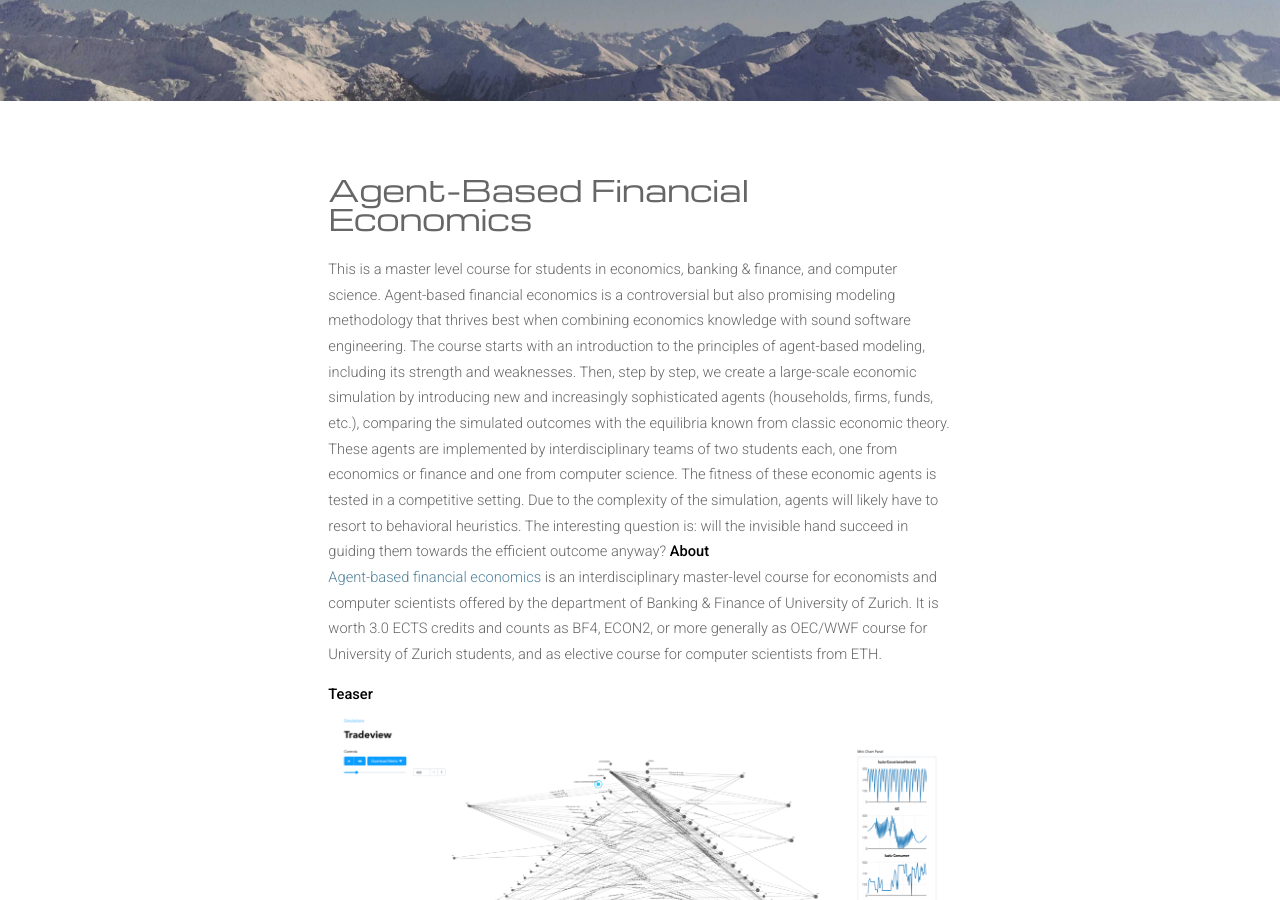
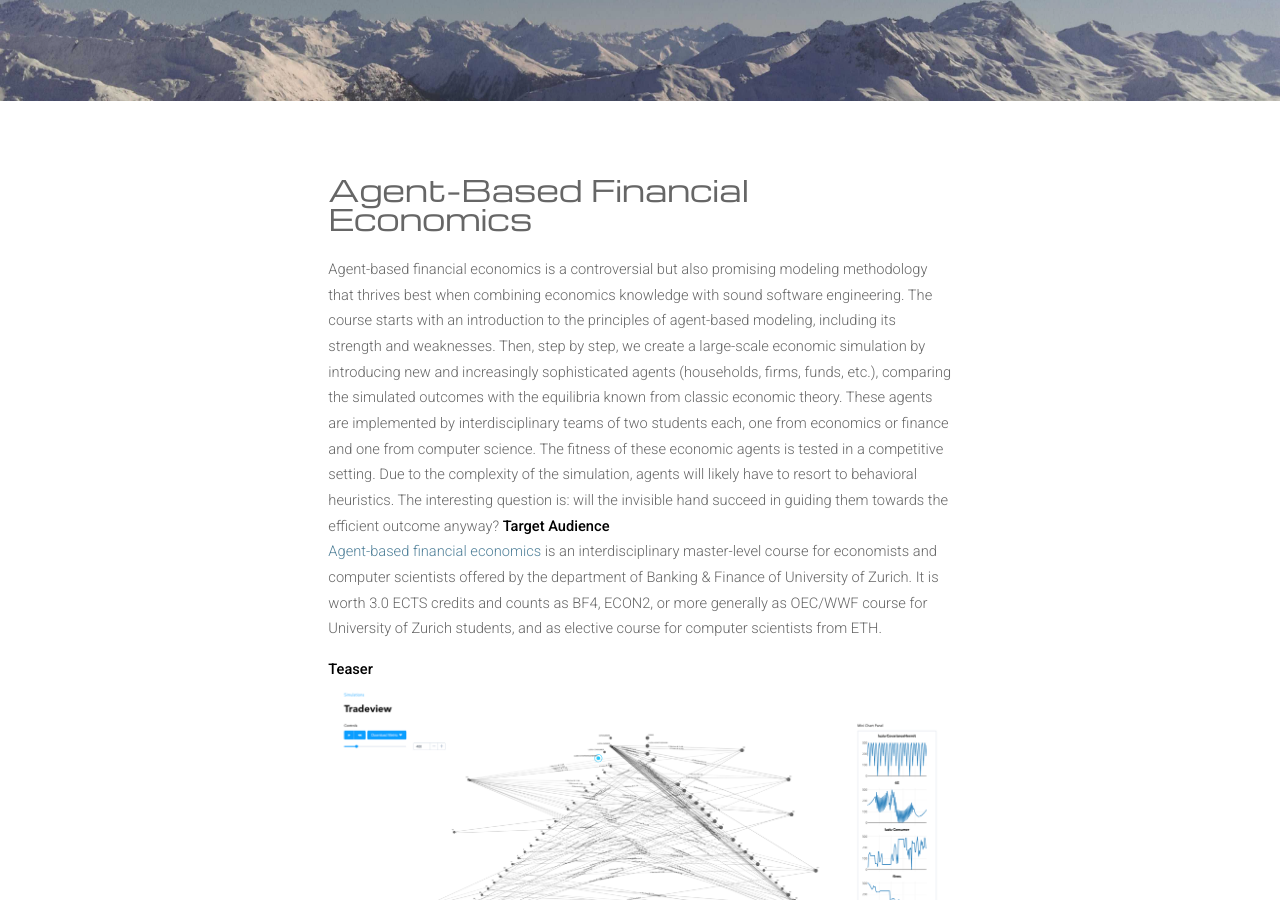
Before and after one commit to meisserecon/www, a Jekyll site: the page built from course.md, in a window 1280 px wide and 900 px high, scrolled down 380 px. Built offline with Jekyll 4.4.1, drawn with Linux system fonts in a browser that asks for light colours; nearby versions of some CDN libraries.

Commit message:
Update course.md

```diff
--- a/course.md
+++ b/course.md
@@ -3,10 +3,9 @@
 title: Agent-Based Financial Economics
 permalink: /course/
 ---
+Agent-based financial economics is a controversial but also promising modeling methodology that thrives best when combining economics knowledge with sound software engineering. The course starts with an introduction to the principles of agent-based modeling, including its strength and weaknesses. Then, step by step, we create a large-scale economic simulation by introducing new and increasingly sophisticated agents (households, firms, funds, etc.), comparing the simulated outcomes with the equilibria known from classic economic theory. These agents are implemented by interdisciplinary teams of two students each, one from economics or finance and one from computer science. The fitness of these economic agents is tested in a competitive setting. Due to the complexity of the simulation, agents will likely have to resort to behavioral heuristics. The interesting question is: will the invisible hand succeed in guiding them towards the efficient outcome anyway?
 
-This is a master level course for students in economics, banking & finance, and computer science. Agent-based financial economics is a controversial but also promising modeling methodology that thrives best when combining economics knowledge with sound software engineering. The course starts with an introduction to the principles of agent-based modeling, including its strength and weaknesses. Then, step by step, we create a large-scale economic simulation by introducing new and increasingly sophisticated agents (households, firms, funds, etc.), comparing the simulated outcomes with the equilibria known from classic economic theory. These agents are implemented by interdisciplinary teams of two students each, one from economics or finance and one from computer science. The fitness of these economic agents is tested in a competitive setting. Due to the complexity of the simulation, agents will likely have to resort to behavioral heuristics. The interesting question is: will the invisible hand succeed in guiding them towards the efficient outcome anyway?
-
-<b>About</b>
+<b>Target Audience</b>
 
 <p><a href="https://studentservices.uzh.ch/uzh/anonym/vvz/index.html#/modules/list/2017/003/50773378-50772427/details/SM/50857786">Agent-based financial economics</a> is an interdisciplinary master-level course for economists and computer scientists offered by the department of Banking & Finance of University of Zurich. It is worth 3.0 ECTS credits and counts as BF4, ECON2, or more generally as OEC/WWF course for University of Zurich students, and as elective course for computer scientists from ETH.</p>
 
```
